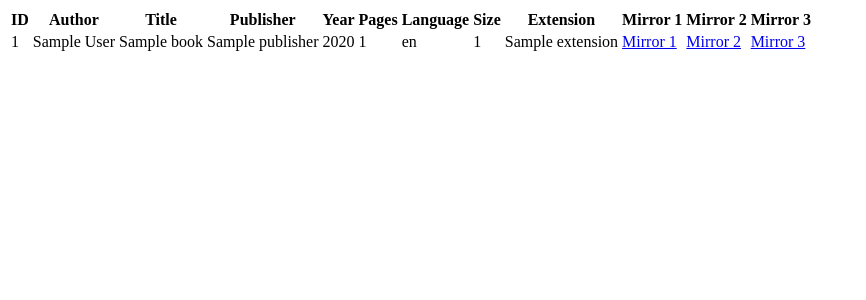
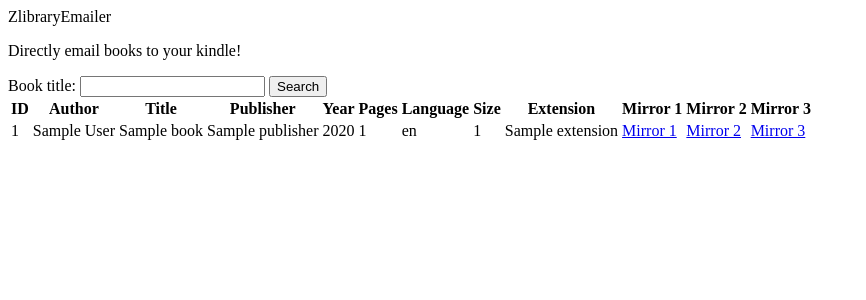
Before and after one commit to junlin77/LibgenEmailer, a Django app: template mysite/emailer/templates/emailer/index.html in a window 1280 px wide. Shown: the top 300 px of the page, without its empty margins (0-866 px from the left). Run offline with Django 4.2, Linux system fonts and the light colour scheme; the template is opened without the code that fills it: most values are stand-ins (such as "Sample title", 1, 10 or a date in 2020).

Commit message:
Search book titles

```diff
--- a/mysite/emailer/templates/emailer/index.html
+++ b/mysite/emailer/templates/emailer/index.html
@@ -4,6 +4,18 @@
     <title>Book List</title>
 </head>
 <body>
+    <div class="header">ZlibraryEmailer
+        <p>Directly email books to your kindle!</p>
+    </div>
+    <div class="form">
+        <form id="myForm" action="{% url 'index' %}" method="GET">
+
+            <label for="urlInput">Book title:</label>
+            <input type="text" id="titleInput" name="title" required>
+
+            <button type="submit">Search</button>
+          </form>
+    </div>
     <table>
         <thead>
             <tr>
--- a/mysite/emailer/urls.py
+++ b/mysite/emailer/urls.py
@@ -1,5 +1,4 @@
 from django.urls import path
-
 from . import views
 
 urlpatterns = [
--- a/mysite/emailer/views.py
+++ b/mysite/emailer/views.py
@@ -8,7 +8,11 @@ from libgen_api import LibgenSearch
 
 def index(request):
     s = LibgenSearch()
-    results = s.search_title("Meditations")
+    title = request.GET.get("title")
+    if title is None:
+        results = []
+    else:
+        results = s.search_title(title)
     books = {"books": results}
     return render(request, "emailer/index.html", books)
 
```
